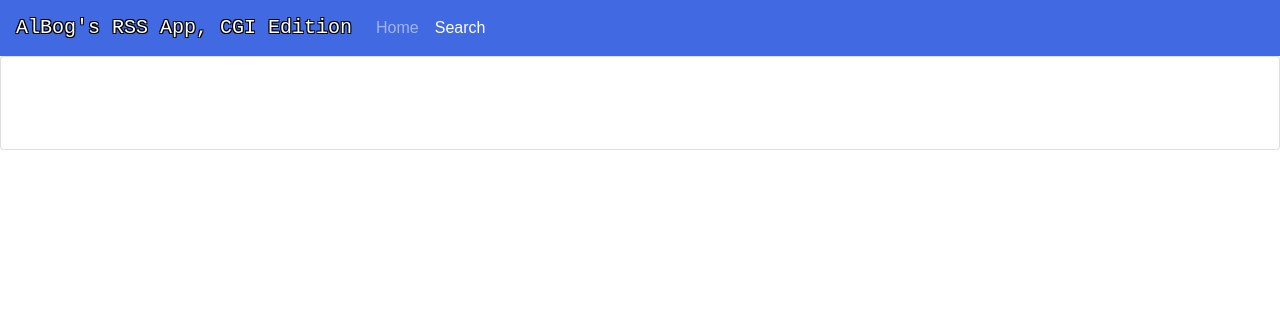
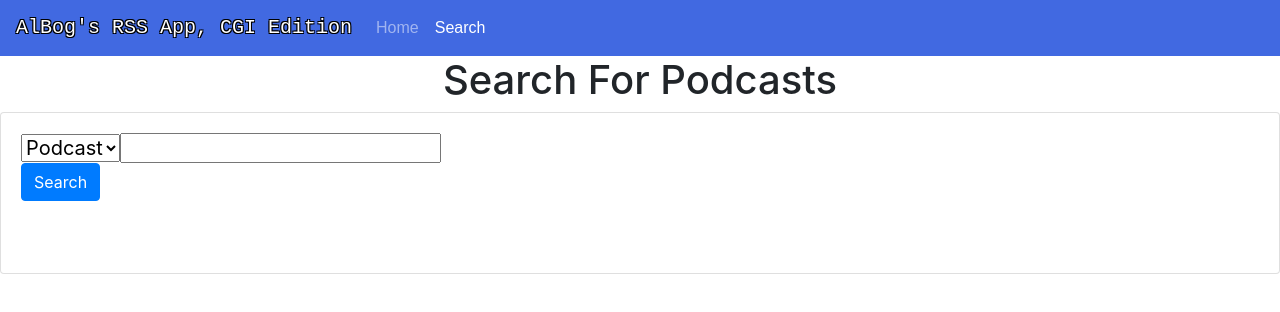
Before and after one commit to alan-boggess/rjs-podcatcher, a React (Create React App) app: page /Search in a window 1280 px wide. Shown: the top 312 px of the page. Built offline with nearby package versions, Linux system fonts and the light colour scheme.

Commit message:
Implemented basic search page.

```diff
--- a/src/FeedPage.js
+++ b/src/FeedPage.js
@@ -42,7 +42,7 @@ function FeedPage({ feedsStore, location }) {
           <Card key={i}>
             <Card.Title className="card-title">{l.title}</Card.Title>
             <Card.Body>
-              {l.description != l.content ? <p>{l.description}</p> : "" }
+              {l.description !== l.content ? <p>{l.description}</p> : "" }
               <Button variant="primary" onClick={openLink.bind(this, l.link)}>
                 Open
               </Button>{" "}
--- a/src/HomePage.js
+++ b/src/HomePage.js
@@ -1,6 +1,7 @@
 import React, { useState, useEffect } from "react";
 import "./HomePage.css";
 import { observer } from "mobx-react";
+import { withRouter } from "react-router-dom";
 import Card from "react-bootstrap/Card";
 import { Formik, validateYupSchema } from "formik";
 import Form from "react-bootstrap/Form";
--- a/src/SearchPage.js
+++ b/src/SearchPage.js
@@ -3,26 +3,98 @@ import "./SearchPage.css";
 import { observer } from "mobx-react";
 import { withRouter } from "react-router-dom";
 import Card, { CardText } from "react-bootstrap/Card";
+import { Formik, validateYupSchema, Field, Form } from "formik";
+
+import Col from "react-bootstrap/Col";
 import Button from "react-bootstrap/Button";
-import { getFeedListing } from "./requests";
+import * as yup from "yup";
+import {searchTermTypes} from "./itunesApi"
+import { getItunesSearchResults } from "./itunesApi";
+import { PassThrough } from "stream";
+
 const querystring = require("querystring");
+const schema = yup.object({
+  name: yup.string().required("URL is required"),
+  url: yup
+    .string()
+    .required("URL is required")
+    .matches(
+      /(https?:\/\/)?([\w\-])+\.{1}([a-zA-Z]{2,63})([\/\w-]*)*\/?\??([^#\n\r]*)?#?([^\n\r]*)/,
+      "Invalid URL"
+    ),
+});
+
+const enumerateSearchTypes = [];
 
 class SearchPage extends React.Component {
   constructor(props) {
     super(props);
+    this.state = {
+      searchTerms: [{
+        type: searchTermTypes.TITLE,
+        term: ""
+      }],
+      searchResults: []
     }
+  }
+
   render() {
       return (
+        <div className="search-page">
+          <h1 className="center">Search For Podcasts</h1>
         <Card>
-        <Card.Title className="card-title">
-
+          <Card.Title>
+          <Formik initialValues={{ field0: "" }}
+          onSubmit={async values => {
+            debugger;
+            console.log(values);
+            var searchResults = await getItunesSearchResults(values['field0'])
+            console.log(searchResults);
+            searchResults.results
+            ? this.setState({searchResults: searchResults.results})
+            : console.log("No results found");
+            console.log(this.state.searchResults);
+            //localStorage.setItem("feeds", JSON.stringify(feedsStore.feeds));
+          }}>
+              <Form>
+                {this.state.searchTerms.map( (searchTerm, index) => (
+                  <div>
+                    <Field
+                      as="select"
+                      name={"field" + index + "-type"}
+                    >
+                      {Object.keys(searchTermTypes).map( t => (
+                        <option key={t} value={searchTermTypes[t].term}>{searchTermTypes[t].name}</option>
+                      ))}
+                    </Field>
+                    <Field
+                      type="text"
+                      as="input"
+                      name={"field" + index}
+                      placeholder=""
+                    />
+                  </div>
+                ))}
+                <Button type="submit">Search</Button>
+              </Form>
+          </Formik>
         </Card.Title>
         <Card.Body>
-
+          <div>
+          {
+          this.state.searchResults
+          ? this.state.searchResults.map(r => {
+            return (
+              <p>{r.trackName}</p>
+            );
+          })
+          : "Results Pending"
+        }
+        </div>
         </Card.Body>
-        <Card.Text>
-        </Card.Text>
       </Card>
+      <br />
+    </div>
       );
   }
 }
--- a/src/TopBar.js
+++ b/src/TopBar.js
@@ -9,10 +9,10 @@ function TopBar({ location }) {
       <Navbar.Toggle aria-controls="basic-navbar-nav" />
       <Navbar.Collapse id="basic-navbar-nav">
         <Nav className="mr-auto">
-          <Nav.Link href="/" active={location.pathname == "/"}>
+          <Nav.Link href="/" active={location.pathname === "/"}>
             Home
           </Nav.Link>
-          <Nav.Link href="/Search" active={location.pathname == "/Search"}>Search</Nav.Link>
+          <Nav.Link href="/Search" active={location.pathname === "/Search"}>Search</Nav.Link>
         </Nav>
       </Navbar.Collapse>
     </Navbar>
--- /dev/null
+++ b/src/itunesApi.js
@@ -0,0 +1,21 @@
+const axios = require("axios");
+const itunesBaseUrl = "https://itunes.apple.com/search?term=";
+const itunesQueryParams = "&country=US&media=podcast&limit=50"
+
+export const getItunesSearchResults = async searchTerm => {
+  try {
+    var result = await axios.get(`${itunesBaseUrl}${searchTerm}${itunesQueryParams}`);
+    //console.log(result.data);
+    return result.data;
+    //setData(result.data.feed);
+  } catch (ex) {
+    console.log(ex);
+  }
+  console.log(result);
+  return result;
+}
+export const searchTermTypes = {
+    PODCAST: { name: 'Podcast', term: 'podcast' },
+    AUTHOR: { name: 'Author', term: 'podcastAuthor' },
+    TITLE: { name: 'Title', term: 'titleTerm' }
+  };
```
